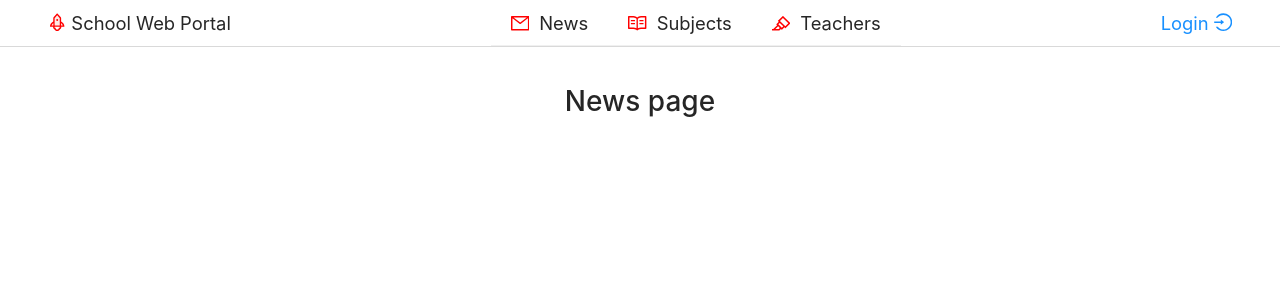
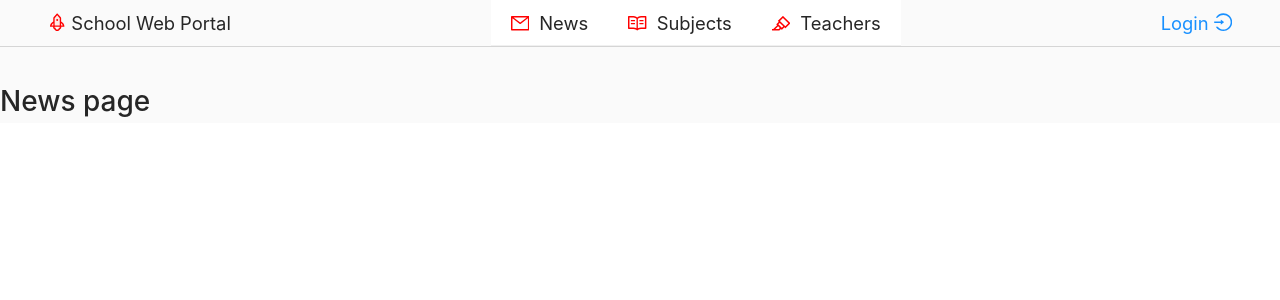
Before and after one commit to Yeami/school-web-portal, a React (Create React App) app in the folder client/: page /news in a window 1280 px wide. Shown: the top 300 px of the page. Built offline with nearby package versions, Linux system fonts and the light colour scheme.

Commit message:
Remove unused global styles and add the background color and update the scrollbar

```diff
--- a/client/src/App.css
+++ b/client/src/App.css
@@ -1,38 +1,18 @@
 .App {
-  text-align: center;
+    height: 100%;
+    background-color: #fafafa;
 }
 
-.App-logo {
-  height: 40vmin;
-  pointer-events: none;
+*::-webkit-scrollbar {
+    height: 6px;
+    width: 6px;
 }
 
-@media (prefers-reduced-motion: no-preference) {
-  .App-logo {
-    animation: App-logo-spin infinite 20s linear;
-  }
+*::-webkit-scrollbar-track {
+    -webkit-box-shadow: inset 0 0 6px rgba(0, 0, 0, 0.0);
 }
 
-.App-header {
-  background-color: #282c34;
-  min-height: 100vh;
-  display: flex;
-  flex-direction: column;
-  align-items: center;
-  justify-content: center;
-  font-size: calc(10px + 2vmin);
-  color: white;
+*::-webkit-scrollbar-thumb {
+    background-color: darkgrey;
+    border-radius: 3px;
 }
-
-.App-link {
-  color: #61dafb;
-}
-
-@keyframes App-logo-spin {
-  from {
-    transform: rotate(0deg);
-  }
-  to {
-    transform: rotate(360deg);
-  }
-}
```
